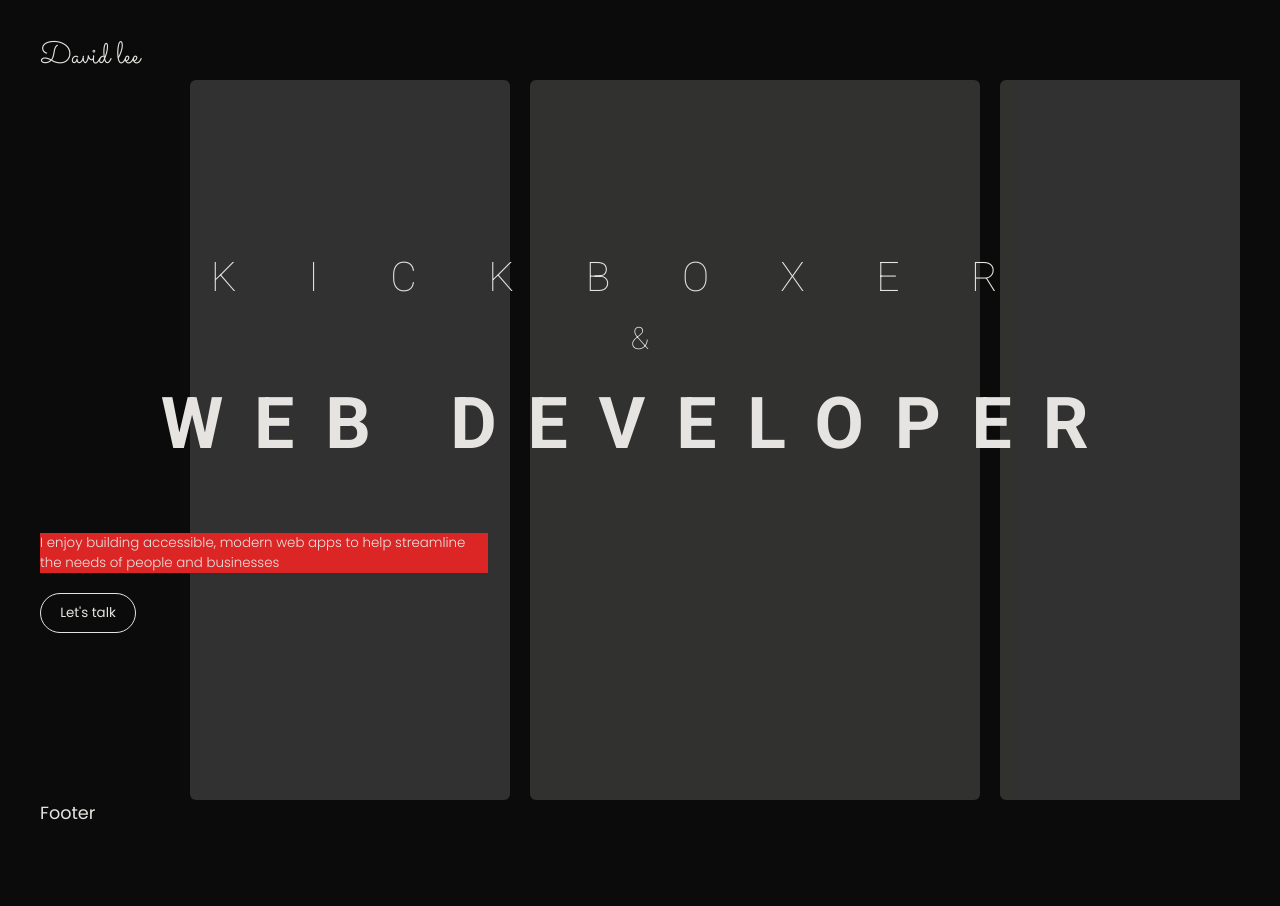
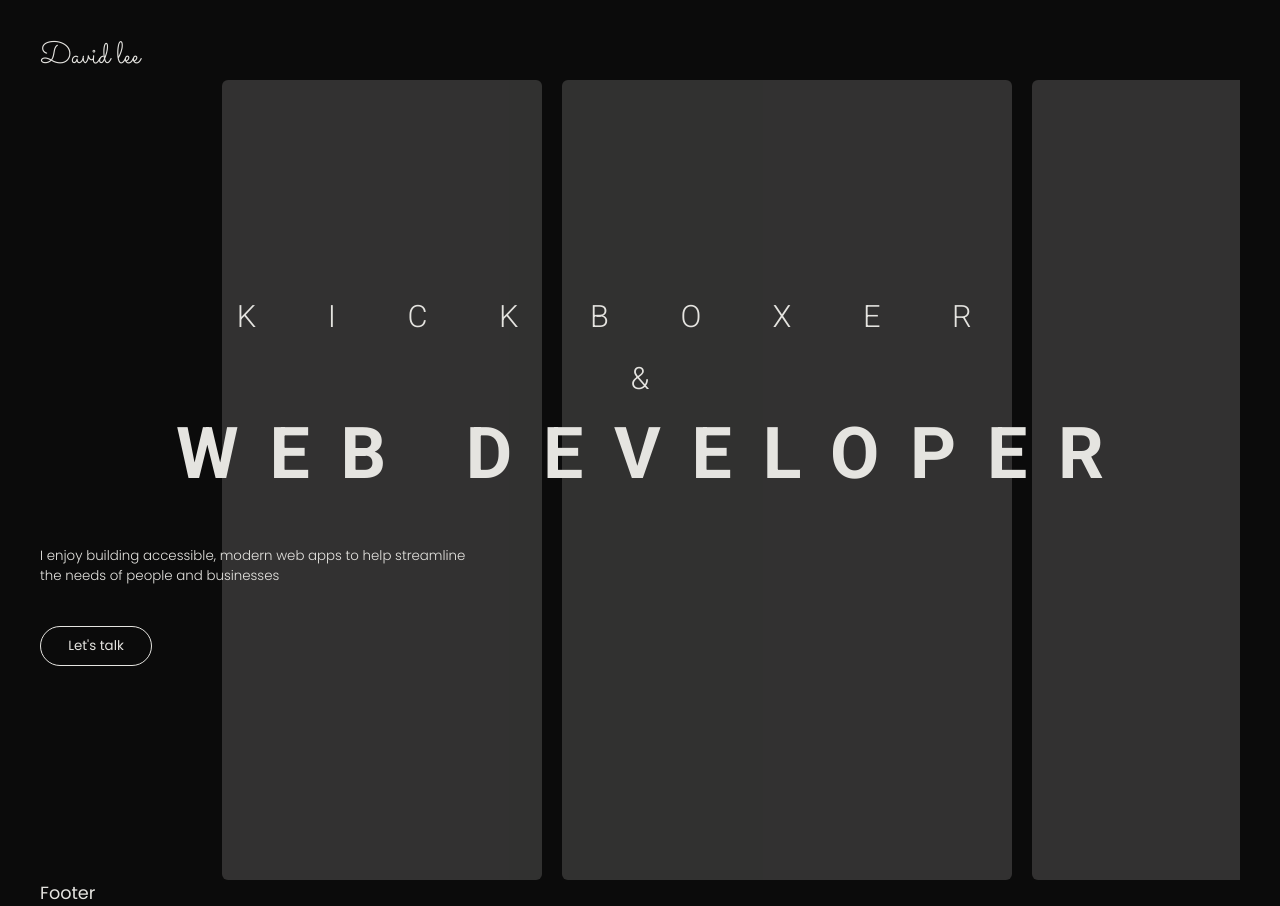
Before and after one commit to DLee1993/portfolio, a React (Vite) app: page / in a window 1280 px wide. Before the commit the page ends 826 px from the top, so only its background shows below. Built offline with nearby package versions, Linux system fonts and the light colour scheme.

Commit message:
Added the landing section to an individual component file and imported into app

```diff
--- a/src/App.tsx
+++ b/src/App.tsx
@@ -1,51 +1,12 @@
 import { Footer } from "./components/Footer";
 import { Header } from "./components/Header";
+import { Landing } from "./components/Landing";
 function App() {
     return (
         <>
             <Header />
             <main>
-                <section
-                    id="landing_section"
-                    className="relative min-h-[calc(100vh-var(--headerHeight))] overflow-x-hidden flex justify-center items-center"
-                >
-                    <section className="w-full flex flex-col justify-between items-start gap-y-14">
-                        <h1 className="w-full flex justify-center items-center flex-col gap-y-2 font-Roboto uppercase font-extralight">
-                            <span className="tracking-[var(--fs-base)] sm:tracking-[var(--fs-md)] md:tracking-[var(--fs-lg)] lg:tracking-[var(--fs-xl)] xl:tracking-[var(--fs-xxxl)] text-md sm:text-lg md:text-xl 2xl:text-2xl">
-                                kickboxer
-                            </span>
-                            <span className="text-base sm:text-md md:text-lg 2xl:text-xl">&</span>
-                            <span className="font-bold tracking-[var(--fs-sm)] sm:tracking-[var(--fs-base)] md:tracking-[var(--fs-md)] lg:tracking-[var(--fs-lg)] 2xl:tracking-[var(--fs-xl)] text-md sm:text-lg md:text-xl lg:text-3xl">
-                                web developer
-                            </span>
-                        </h1>
-                        <section className="text-sm mx-auto md:mx-0">
-                            <p className="font-light w-full bg-red-600 max-w-md text-center md:text-left">
-                                I enjoy building accessible, modern web apps to help streamline the
-                                needs of people and businesses
-                            </p>
-                            <a
-                                href="#contact"
-                                className="relative mx-auto md:mx-0 text-base-white bg-base-black border-[1px] border-base-white rounded-full w-24 h-10 grid place-content-center mt-5 overflow-hidden group"
-                            >
-                                <span className="w-full h-full absolute top-0 left-0 grid place-content-center group-hover:-top-full transition-all duration-500 ease-in-out">
-                                    Let&apos;s talk
-                                </span>
-                                <span className="w-full h-full absolute top-full left-0 grid place-content-center group-hover:top-0 transition-all duration-500 ease-in-out">
-                                    Let&apos;s talk
-                                </span>
-                            </a>
-                        </section>
-                    </section>
-                    <section
-                        id="projects_snapshot"
-                        className="absolute top-0 -right-20 -z-10 flex gap-x-5 opacity-25 h-full"
-                    >
-                        <div className="bg-faded-white w-80 h-full rounded-md"></div>
-                        <div className="bg-faded-white w-[450px] h-full rounded-md"></div>
-                        <div className="bg-faded-white w-80 h-full rounded-md"></div>
-                    </section>
-                </section>
+                <Landing />
             </main>
             <Footer />
         </>
--- /dev/null
+++ b/src/components/Landing.tsx
@@ -0,0 +1,45 @@
+export const Landing = () => {
+    return (
+        <section
+            id="landing_section"
+            className="relative min-h-screen overflow-x-hidden flex justify-center items-center"
+        >
+            <section className="w-full flex flex-col justify-between items-start gap-y-14">
+                <h1 className="w-full flex justify-center items-center flex-col gap-y-4 font-Roboto uppercase font-light">
+                    <span className="indent-[var(--fs-base)] tracking-[var(--fs-base)] sm:indent-[var(--fs-lg)] sm:tracking-[var(--fs-lg)] md:indent-[var(--fs-xl)] md:tracking-[var(--fs-xl)] lg:indent-[var(--fs-xxxl)] lg:tracking-[var(--fs-xxxxl)] xl:indent-[var(--fs-xxxxl)] xl:tracking-[var(--fs-xxxl)] text-lg sm:text-lg 2xl:text-xl">
+                        kickboxer
+                    </span>
+                    <span className="text-base sm:text-md md:text-lg 2xl:text-xl">&</span>
+                    <span className="font-bold leading-none indent-[0.4em] tracking-[0.4em] sm:indent-[var(--fs-md)] sm:tracking-[var(--fs-md)] md:indent-[var(--fs-lg)] md:tracking-[var(--fs-lg)] lg:indent-[var(--fs-lg)] lg:tracking-[var(--fs-lg)] 2xl:indent-[var(--fs-xl)] 2xl:tracking-[var(--fs-xl)] text-lg sm:text-lg md:text-xl lg:text-3xl">
+                        web developer
+                    </span>
+                </h1>
+                <section className="text-sm mx-auto lg:mx-0">
+                    <p className="font-light w-full max-w-md text-center lg:text-left">
+                        I enjoy building accessible, modern web apps to help streamline the needs of
+                        people and businesses
+                    </p>
+                    <a
+                        href="#contact"
+                        className="relative mx-auto lg:mx-0 text-base-white bg-base-black border-[1px] border-base-white rounded-full w-28 h-10 grid place-content-center mt-10 overflow-hidden group"
+                    >
+                        <span className="w-full h-full absolute top-0 left-0 grid place-content-center group-hover:-top-full transition-all duration-500 ease-in-out">
+                            Let&apos;s talk
+                        </span>
+                        <span className="w-full h-full absolute top-full left-0 grid place-content-center group-hover:top-0 transition-all duration-500 ease-in-out">
+                            Let&apos;s talk
+                        </span>
+                    </a>
+                </section>
+            </section>
+            <section
+                id="projects_snapshot"
+                className="absolute top-0 -right-28 -z-10 flex gap-x-5 opacity-25 h-full"
+            >
+                <div className="bg-faded-white w-80 h-full rounded-md"></div>
+                <div className="bg-faded-white w-[450px] h-full rounded-md"></div>
+                <div className="bg-faded-white w-80 h-full rounded-md"></div>
+            </section>
+        </section>
+    );
+};
```
